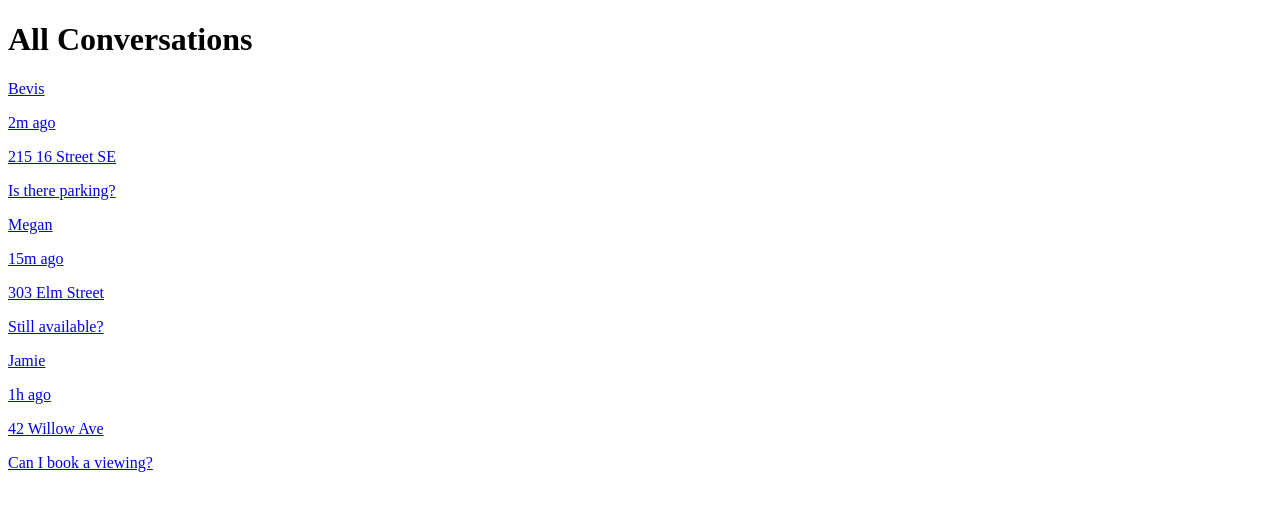
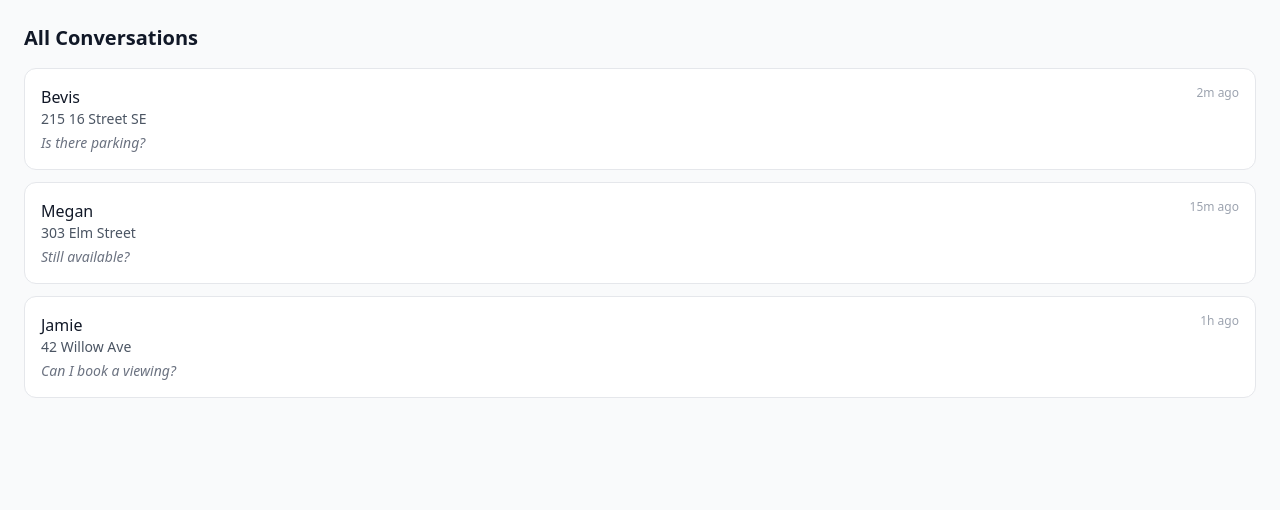
Before and after one commit to Schmidters/Aivoice-rental, a Next.js app in the folder dashboard/: page /conversations in a window 1280 px wide. Shown: the top 510 px of the page. Built offline with nearby package versions, Linux system fonts and the light colour scheme.

Commit message:
Create layout.jsx

```diff
--- /dev/null
+++ b/dashboard/app/layout.jsx
@@ -0,0 +1,14 @@
+import "./globals.css";
+
+export const metadata = {
+  title: "AI Leasing Dashboard",
+  description: "Manage AI rental leads and leasing conversations.",
+};
+
+export default function RootLayout({ children }) {
+  return (
+    <html lang="en" suppressHydrationWarning>
+      <body className="antialiased">{children}</body>
+    </html>
+  );
+}
```
